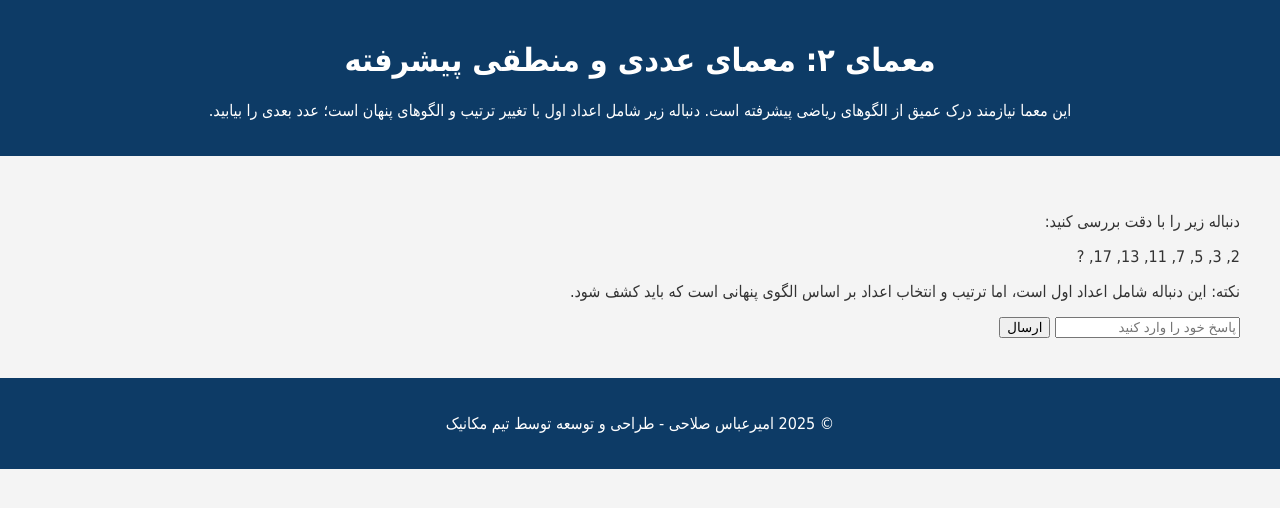
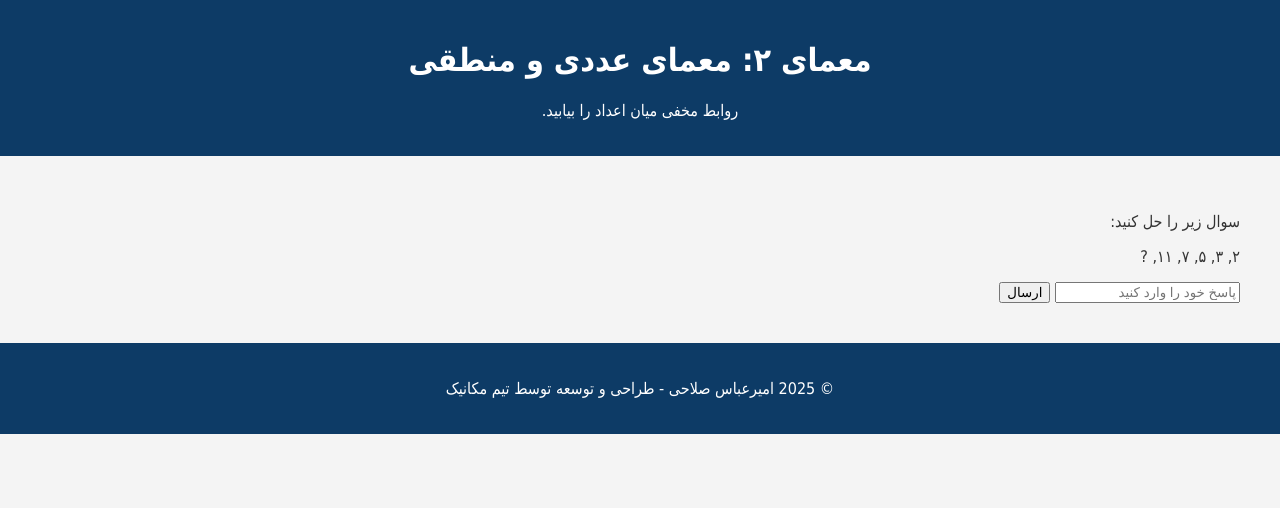
Before and after one commit to amira66as/game_project1, a plain HTML site: page puzzle 2.html in a window 1280 px wide. Drawn offline with Linux system fonts and the light colour scheme; files that its build step writes are made by us from their sources; files whose address does not match are found by name.

Commit message:
Update puzzle 2.html

```diff
--- a/puzzle 2.html
+++ b/puzzle 2.html
@@ -3,19 +3,15 @@
 <head>
   <meta charset="UTF-8">
   <meta name="viewport" content="width=device-width, initial-scale=1">
-  <title>معمای ۲ - معمای عددی و منطقی پیشرفته</title>
+  <title>معمای ۲ - معمای عددی و منطقی</title>
   <link rel="stylesheet" href="../css/styles.css">
 </head>
 <body>
   <!-- Header -->
   <header class="header">
     <div class="container">
-      <h1>معمای ۲: معمای عددی و منطقی پیشرفته</h1>
-      <p>
-        این معما نیازمند درک عمیق از الگوهای ریاضی پیشرفته است.
-        دنباله زیر شامل اعداد اول با تغییر ترتیب و الگوهای پنهان است؛
-        عدد بعدی را بیابید.
-      </p>
+      <h1>معمای ۲: معمای عددی و منطقی</h1>
+      <p>روابط مخفی میان اعداد را بیابید.</p>
     </div>
   </header>
 
@@ -23,13 +19,11 @@
   <main>
     <section class="section puzzle-content">
       <div class="container">
+        <!-- توضیحات معما -->
         <div class="puzzle-instructions">
-          <p>دنباله زیر را با دقت بررسی کنید:</p>
+          <p>سوال زیر را حل کنید:</p>
           <p>
-            2, 3, 5, 7, 11, 13, 17, ?
-          </p>
-          <p>
-            نکته: این دنباله شامل اعداد اول است، اما ترتیب و انتخاب اعداد بر اساس الگوی پنهانی است که باید کشف شود.
+            ۲, ۳, ۵, ۷, ۱۱, ?
           </p>
           <!-- فرم ورودی پاسخ -->
           <form id="puzzle2-form">
```
